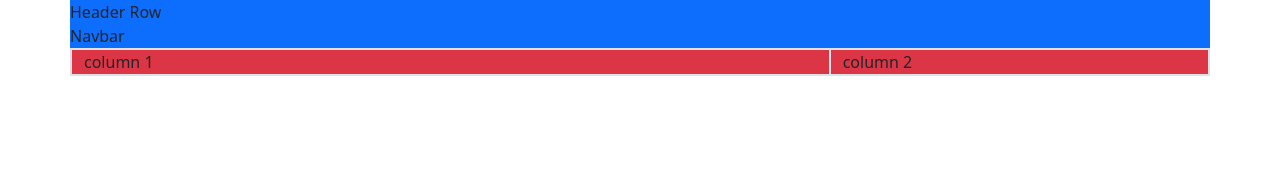
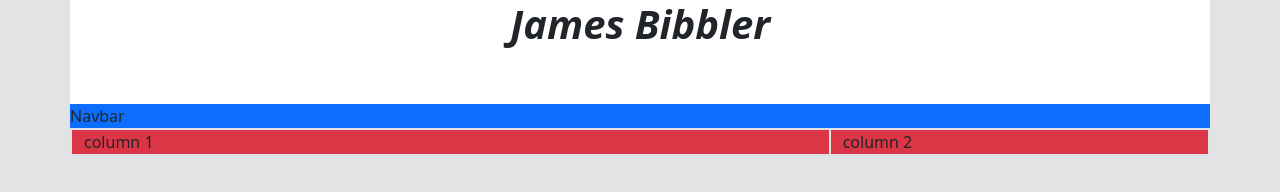
Before and after one commit to JamesBib/Bootstrap_Portfolio, a plain HTML site: page bootstrap/bootme/index.html in a window 1280 px wide. Drawn offline with nearby package versions, Linux system fonts and the light colour scheme.

Commit message:
add gray background and update header row

```diff
--- a/bootstrap/bootme/index.html
+++ b/bootstrap/bootme/index.html
@@ -6,14 +6,16 @@
     <title>bootstrap</title>
     <link rel="stylesheet" href="https://cdn.jsdelivr.net/npm/bootstrap@5.3.0/dist/css/bootstrap.min.css">
 </head>
-<body>
+<body class="bg-secondary-subtle">
 
     <!-- Container that starts the bootstrap grid -->
     <div class="container">
 
         <!-- row 1 - header row -->
-        <div class="row bg-primary">
-            Header Row
+        <div class="row bg-white pb-5">
+            <div class="col">
+                <h1 class="text-center fw-bold fst-italic">James Bibbler</h1>
+            </div>
         </div>
 
 
```
